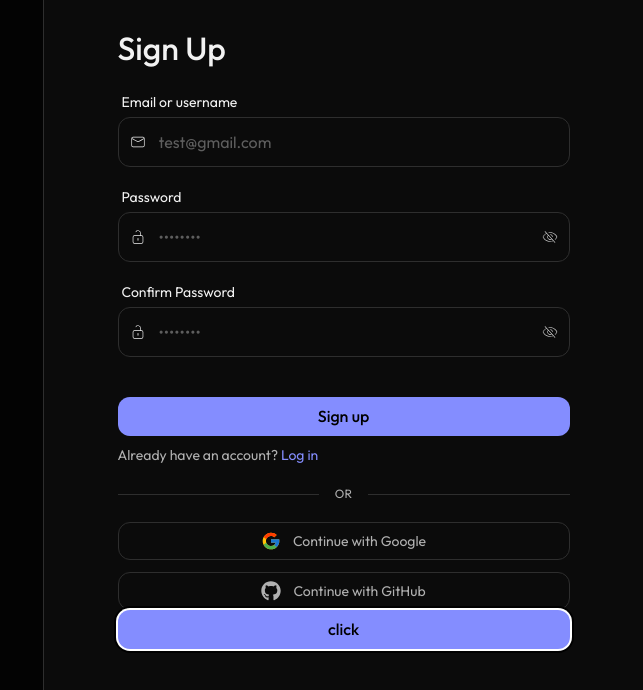
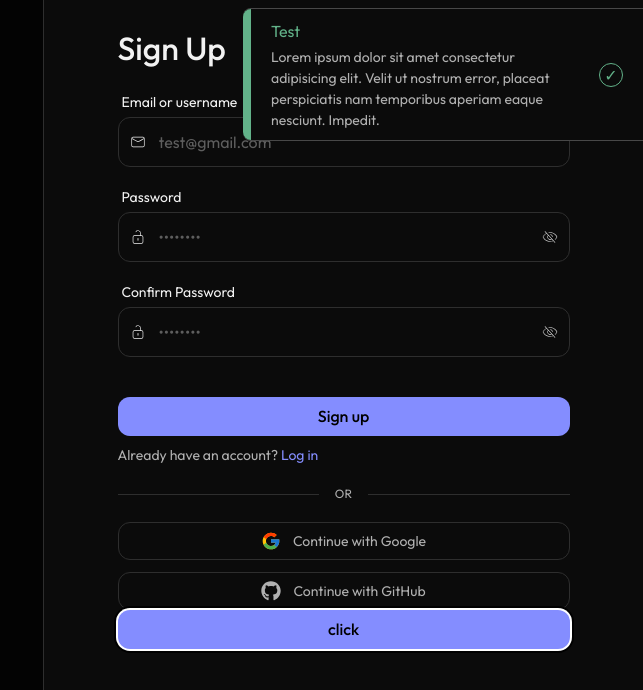
Before and after one commit to sami999khan999/up_drop, a Next.js app in the folder frontend/: page /register in a window 1280 px wide. Both pictures are taken after a click on the button "click". Shown: the top 690 px of the page, without its empty margins (637-1280 px from the left). Built offline with nearby package versions, Linux system fonts and the light colour scheme; no server answers.

Commit message:
toast done

```diff
--- a/frontend/src/app/globals.css
+++ b/frontend/src/app/globals.css
@@ -21,6 +21,7 @@
   --text-18: 1.125rem;
   --text-16: 1rem;
   --text-14: 0.875rem;
+  --text-10: 0.625rem;
 
   --font-work-sans: var(--work-sans);
   --font-outfit: var(--outfit);
@@ -47,11 +48,11 @@
   --color-border: oklch(0.4 0 275);
   --color-border-muted: oklch(0.3 0 275);
   --color-primary: oklch(0.76 0.3 275);
-  --color-secondary: oklch(0.76 0.2 95);
-  --color-danger: oklch(0.7 0.2 30);
-  --color-warning: oklch(0.7 0.2 100);
-  --color-success: oklch(0.7 0.2 160);
-  --color-info: oklch(0.7 0.2 260);
+  --color-secondary: oklch(0.76 0.1 95);
+  --color-danger: oklch(0.7 0.1 30);
+  --color-warning: oklch(0.7 0.1 100);
+  --color-success: oklch(0.7 0.1 160);
+  --color-info: oklch(0.7 0.1 260);
 }
 
 @layer base {
@@ -84,4 +85,34 @@
   .animate-out {
     @apply opacity-0 scale-50 pointer-events-none;
   }
+
+  .toast-in {
+    animation: slideInRight 0.3s ease-out forwards;
+  }
+
+  .toast-out {
+    animation: slideOutRight 0.3s ease-in forwards;
+  }
 }
+
+@keyframes slideInRight {
+  from {
+    transform: translateX(100%);
+    opacity: 0;
+  }
+  to {
+    transform: translateX(0%);
+    opacity: 1;
+  }
+}
+
+@keyframes slideOutRight {
+  from {
+    transform: translateX(0%);
+    opacity: 1;
+  }
+  to {
+    transform: translateX(100%);
+    opacity: 0;
+  }
+}
--- a/frontend/src/app/layout.tsx
+++ b/frontend/src/app/layout.tsx
@@ -2,6 +2,7 @@ import type { Metadata } from "next";
 import { Geist, Geist_Mono, Outfit, Work_Sans } from "next/font/google";
 import "./globals.css";
 import { ClerkProvider } from "@clerk/nextjs";
+import ToastProvider from "@/components/ui/ToastProvider";
 
 const geistSans = Geist({
   variable: "--font-geist-sans",
@@ -35,6 +36,7 @@ export default function RootLayout({
 }>) {
   return (
     <ClerkProvider>
+      <ToastProvider>
         <html lang="en">
           <body
             className={`${geistSans.variable} ${geistMono.variable} ${workSans.variable} ${outfit.variable} antialiased bg-bg-dark`}
@@ -42,6 +44,7 @@ export default function RootLayout({
             {children}
           </body>
         </html>
+      </ToastProvider>
     </ClerkProvider>
   );
 }
--- a/frontend/src/components/auth/SignUpForm.tsx
+++ b/frontend/src/components/auth/SignUpForm.tsx
@@ -13,6 +13,7 @@ import AuthInputField from "../ui/AuthInputField";
 import Button from "../ui/Button";
 import OauthButton from "./OauthButton";
 import SignUpVerification from "./SignUpVerification";
+import { useToast } from "@/hooks/useToast";
 
 const SignUpForm = () => {
   const {
@@ -44,6 +45,8 @@ const SignUpForm = () => {
   console.log(errors);
 
   const [veri, setveri] = useState(false);
+
+  const toast = useToast();
 
   return (
     <AuthFormWrapper>
@@ -113,7 +116,18 @@ const SignUpForm = () => {
         </div>
         <OauthButton />
       </div>
-      <Button onClick={() => setveri(!veri)}>click</Button>
+      <Button
+        onClick={() =>
+          toast({
+            title: "Test",
+            varient: "success",
+            subtitle:
+              "Lorem ipsum dolor sit amet consectetur adipisicing elit. Velit ut nostrum error, placeat perspiciatis nam temporibus aperiam eaque nesciunt. Impedit.",
+          })
+        }
+      >
+        click
+      </Button>
     </AuthFormWrapper>
   );
 };
--- /dev/null
+++ b/frontend/src/components/ui/ToastProvider.tsx
@@ -0,0 +1,105 @@
+"use client";
+
+import {
+  TOAST_ANIMATION_DURATION,
+  TOAST_DISPLAY_DURATION,
+  TOAST_ICONS,
+} from "@/constants/ToastConstants";
+import {
+  ToastArgumentType,
+  ToastContextType,
+  ToastType,
+  ToastVarientType,
+} from "@/types/toast.types";
+import { cn } from "@/utils/cn";
+import React, { createContext, useCallback, useMemo, useState } from "react";
+
+export const ToastContext = createContext<ToastContextType | null>(null);
+const ToastProvider = ({ children }: { children: React.ReactNode }) => {
+  const [toasts, setToasts] = useState<ToastType[]>([]);
+
+  const addToast = useCallback(
+    ({ title, subtitle, varient }: ToastArgumentType) => {
+      const id = Date.now().toString();
+      setToasts((prev) => [
+        { id, title, subtitle, varient, isClicked: false, isExiting: false },
+        ...prev,
+      ]);
+
+      setTimeout(() => {
+        setToasts((prev) =>
+          prev.map((toast) =>
+            toast.id === id ? { ...toast, isExiting: true } : toast
+          )
+        );
+
+        setTimeout(() => {
+          setToasts((prev) => prev.filter((toast) => toast.id !== id));
+        }, TOAST_ANIMATION_DURATION);
+      }, TOAST_DISPLAY_DURATION);
+    },
+    []
+  );
+
+  return (
+    <ToastContext.Provider value={{ addToast }}>
+      {children}
+      <div className="fixed top-2 right-0 z-50">
+        {toasts.map((toast, i) => (
+          <div
+            key={i}
+            className={cn(
+              "flex items-stretch w-[20rem] md:w-[25rem] transition-all duration-300 border border-border border-x-0 rounded-l-md bg-bg mb-space-sm",
+              toast.isExiting ? "toast-out" : "toast-in"
+            )}
+          >
+            <div
+              className={cn(
+                "w-2 rounded-l-md shrink-0",
+                toast.varient === "success" && "bg-success",
+                toast.varient === "error" && "bg-danger",
+                toast.varient === "warning" && "bg-warning",
+                toast.varient === "info" && "bg-info"
+              )}
+            />
+
+            <div className="flex items-center justify-between px-space-base w-full gap-space-base py-space-sm">
+              <div className="flex-grow overflow-hidden space-y-space-xs">
+                <p
+                  className={cn(
+                    "text-16 truncate ",
+                    toast.varient === "success" && "text-success",
+                    toast.varient === "error" && "text-danger",
+                    toast.varient === "warning" && "text-warning",
+                    toast.varient === "info" && "text-info"
+                  )}
+                >
+                  {toast.title}
+                </p>
+                {toast.subtitle && (
+                  <p className="text-14 text-text-muted overflow-hidden">
+                    {toast.subtitle}
+                  </p>
+                )}
+              </div>
+
+              <div
+                className={cn(
+                  "w-6 h-6 text-10 border rounded-full flex items-center justify-center shrink-0",
+                  toast.varient === "success" && "text-success",
+                  toast.varient === "error" && "text-danger",
+                  toast.varient === "warning" && "text-warning",
+                  toast.varient === "info" && "text-info"
+                )}
+              >
+                {TOAST_ICONS[toast.varient]}
+              </div>
+            </div>
+          </div>
+        ))}
+      </div>
+    </ToastContext.Provider>
+  );
+};
+
+export default ToastProvider;
--- /dev/null
+++ b/frontend/src/constants/ToastConstants.tsx
@@ -0,0 +1,11 @@
+import { ToastConstantsType } from "@/types/toast.types";
+
+export const TOAST_DISPLAY_DURATION = 3000;
+export const TOAST_ANIMATION_DURATION = 300;
+
+export const TOAST_ICONS: ToastConstantsType = {
+  success: <span>✓</span>,
+  error: <span>✕</span>,
+  warning: <span>!</span>,
+  info: <span>¡</span>,
+};
--- /dev/null
+++ b/frontend/src/hooks/useToast.ts
@@ -0,0 +1,10 @@
+import { ToastContext } from "@/components/ui/ToastProvider";
+import { useContext } from "react";
+
+export const useToast = () => {
+  const toast = useContext(ToastContext);
+
+  if (!toast) throw new Error("useToast must be used within ToastProvider");
+
+  return toast.addToast;
+};
--- /dev/null
+++ b/frontend/src/types/toast.types.ts
@@ -0,0 +1,26 @@
+import { ReactNode } from "react";
+
+export type ToastVarientType = "success" | "error" | "warning" | "info";
+
+export interface ToastArgumentType {
+  title: string;
+  subtitle?: string;
+  varient: ToastVarientType;
+}
+
+export interface ToastContextType {
+  addToast: ({ title, subtitle, varient }: ToastArgumentType) => void;
+}
+
+export type ToastConstantsType = {
+  [key in ToastVarientType]: ReactNode;
+};
+
+export type ToastType = {
+  id: string;
+  title: string;
+  subtitle?: string;
+  varient: ToastVarientType;
+  isExiting: boolean;
+  isClicked: boolean;
+};
```
Lines whose indentation alone changed are shown as unchanged.
